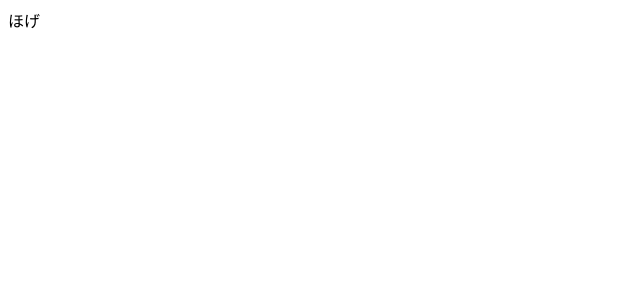
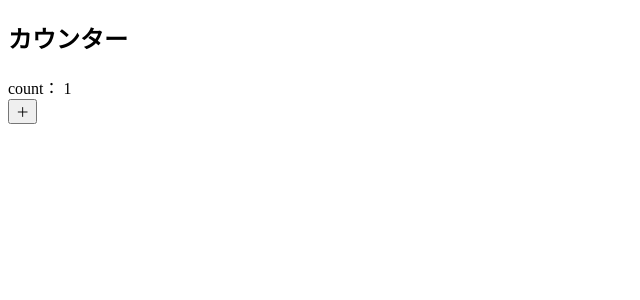
Before and after one commit to Ushinji/react_hooks_sample, a React (Create React App) app: page / in a window 1280 px wide. Shown: the top 300 px of the page, without its empty margins (0-640 px from the left). Built offline with nearby package versions, Linux system fonts and the light colour scheme.

Commit message:
classでCounterの作成

```diff
--- a/src/App.tsx
+++ b/src/App.tsx
@@ -1,9 +1,11 @@
 import * as React from 'react';
+import Counter from './components/Counter';
+
 
 class App extends React.Component {
   public render() {
     return (
-      <div className="App">ほげ</div>
+      <Counter initialCount={1}/>
     );
   }
 }
--- /dev/null
+++ b/src/components/Counter.tsx
@@ -0,0 +1,40 @@
+import * as React from "react";
+
+interface IProps {
+  initialCount: number;
+}
+
+interface IStates {
+  count: number;
+}
+
+class Counter extends React.Component<IProps, IStates> {
+
+  constructor(props: IProps) {
+    super(props);
+    this.state = {
+      count: props.initialCount,
+    };
+    this.increment = this.increment.bind(this);
+  }
+
+  public increment() {
+    const count = this.state.count;
+
+    this.setState({
+      count: count + 1,
+    })
+  }
+
+  public render() {
+    return (
+      <div>
+        <h2>カウンター</h2>
+        <div>count： {this.state.count}</div>
+        <button onClick={this.increment}>＋</button>
+      </div>
+    )
+  }
+}
+
+export default Counter;
```
